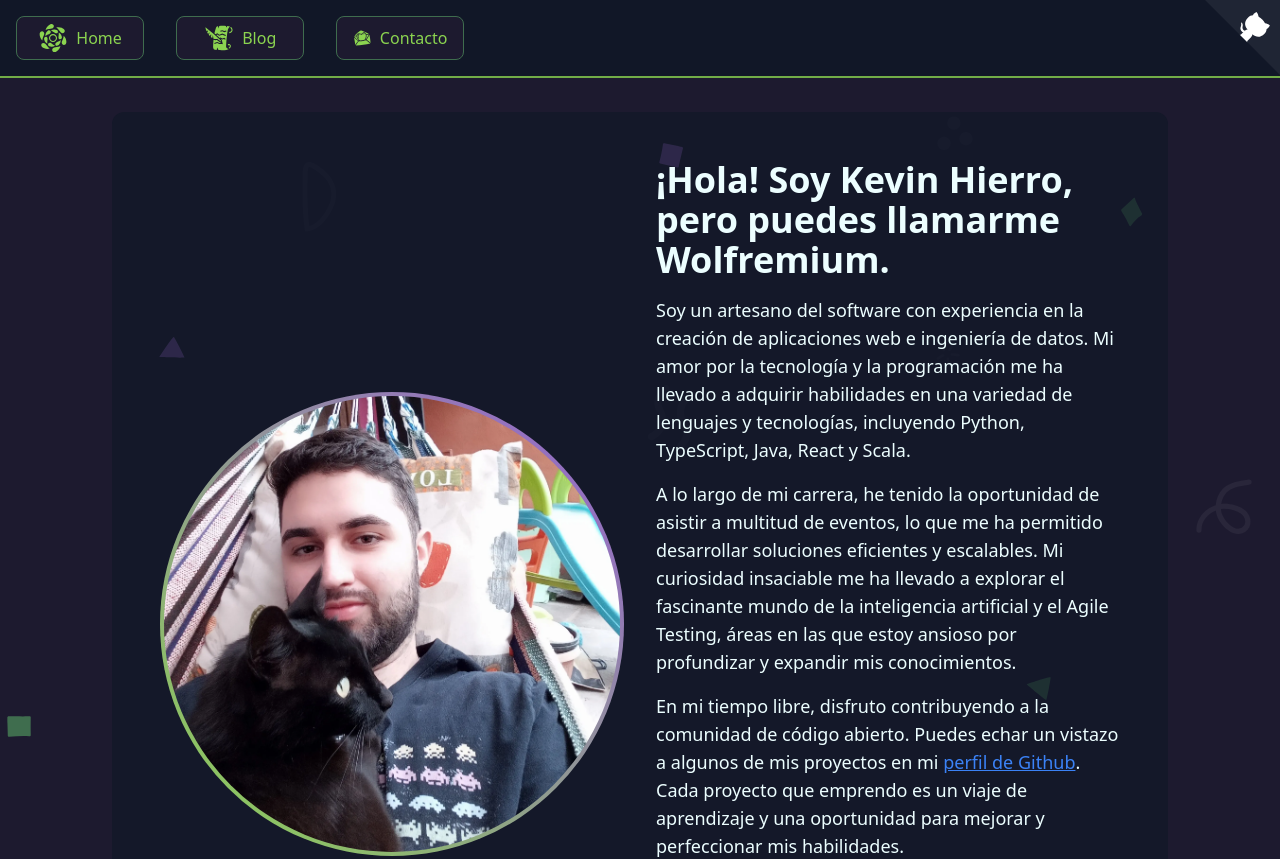
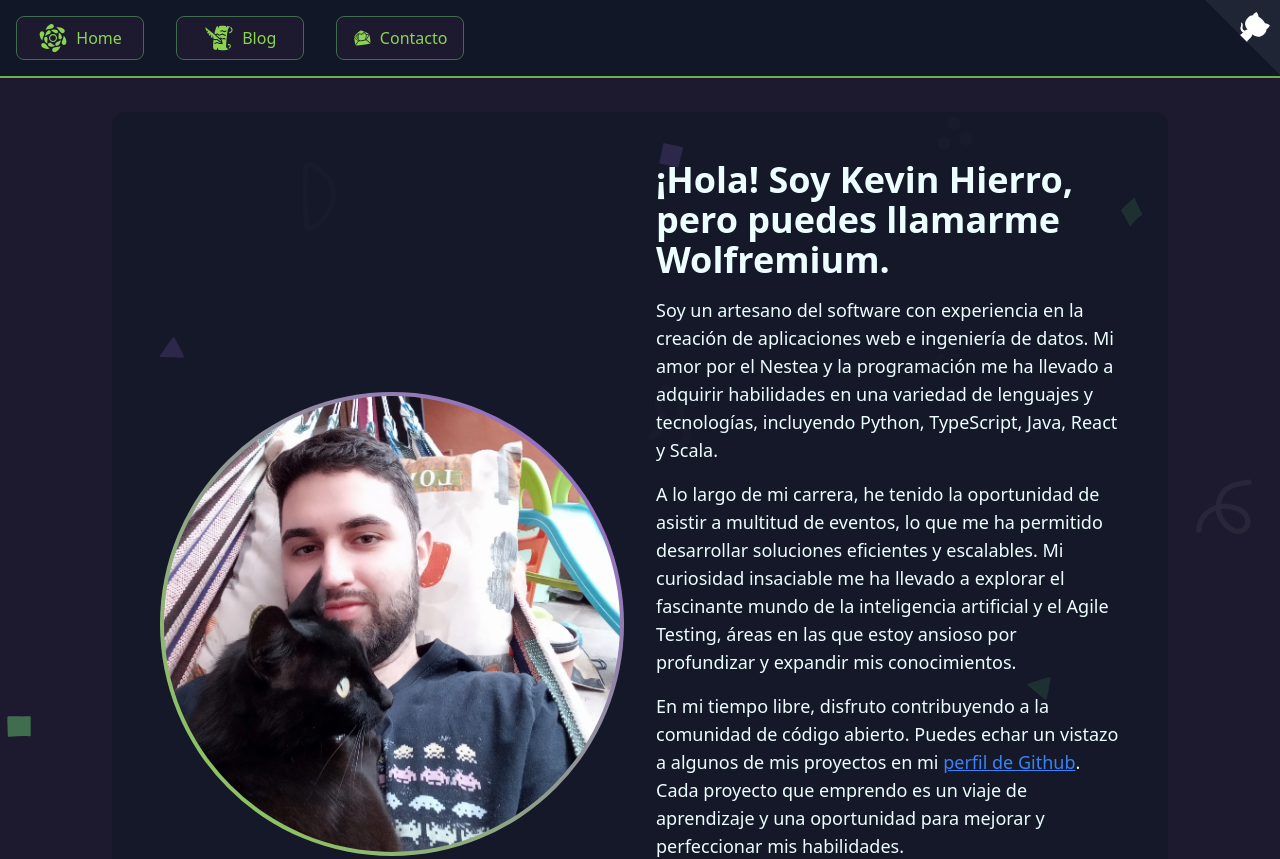
Before and after one commit to Wolfremium13/www.wolfremium.dev, a Next.js app: page / in a window 1280 px wide. Shown: the top 859 px of the page. Built offline with nearby package versions, Linux system fonts and the light colour scheme.

Commit message:
💬 update welcome introduction

```diff
--- a/components/page/Welcome.tsx
+++ b/components/page/Welcome.tsx
@@ -19,10 +19,10 @@ const Welcome = () => {
           </h1>
           <p className="text-lg mb-4">
             Soy un artesano del software con experiencia en la creación de
-            aplicaciones web e ingeniería de datos. Mi amor por la tecnología y
-            la programación me ha llevado a adquirir habilidades en una variedad
-            de lenguajes y tecnologías, incluyendo Python, TypeScript, Java,
-            React y Scala.
+            aplicaciones web e ingeniería de datos. Mi amor por el Nestea y la
+            programación me ha llevado a adquirir habilidades en una variedad de
+            lenguajes y tecnologías, incluyendo Python, TypeScript, Java, React
+            y Scala.
           </p>
           <p className="text-lg mb-4">
             A lo largo de mi carrera, he tenido la oportunidad de asistir a
```
